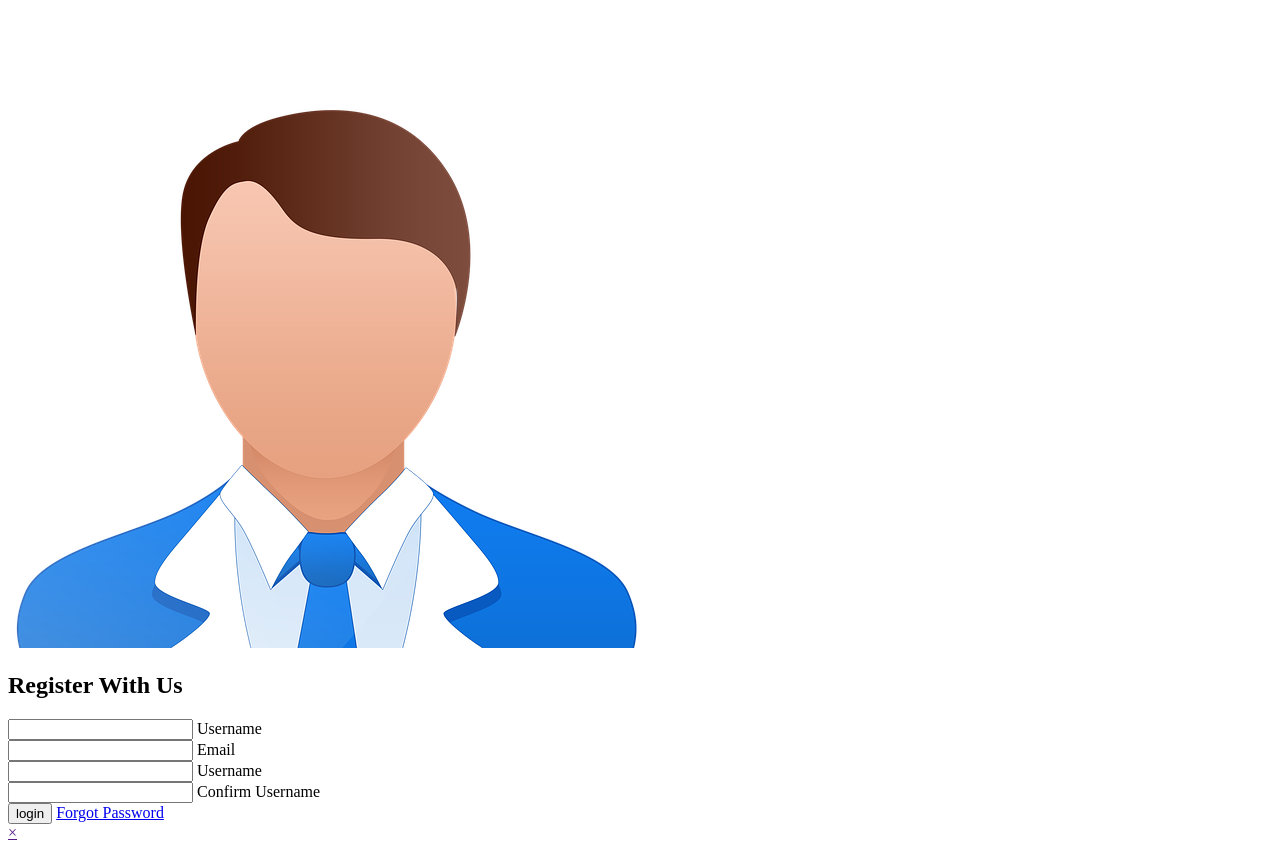
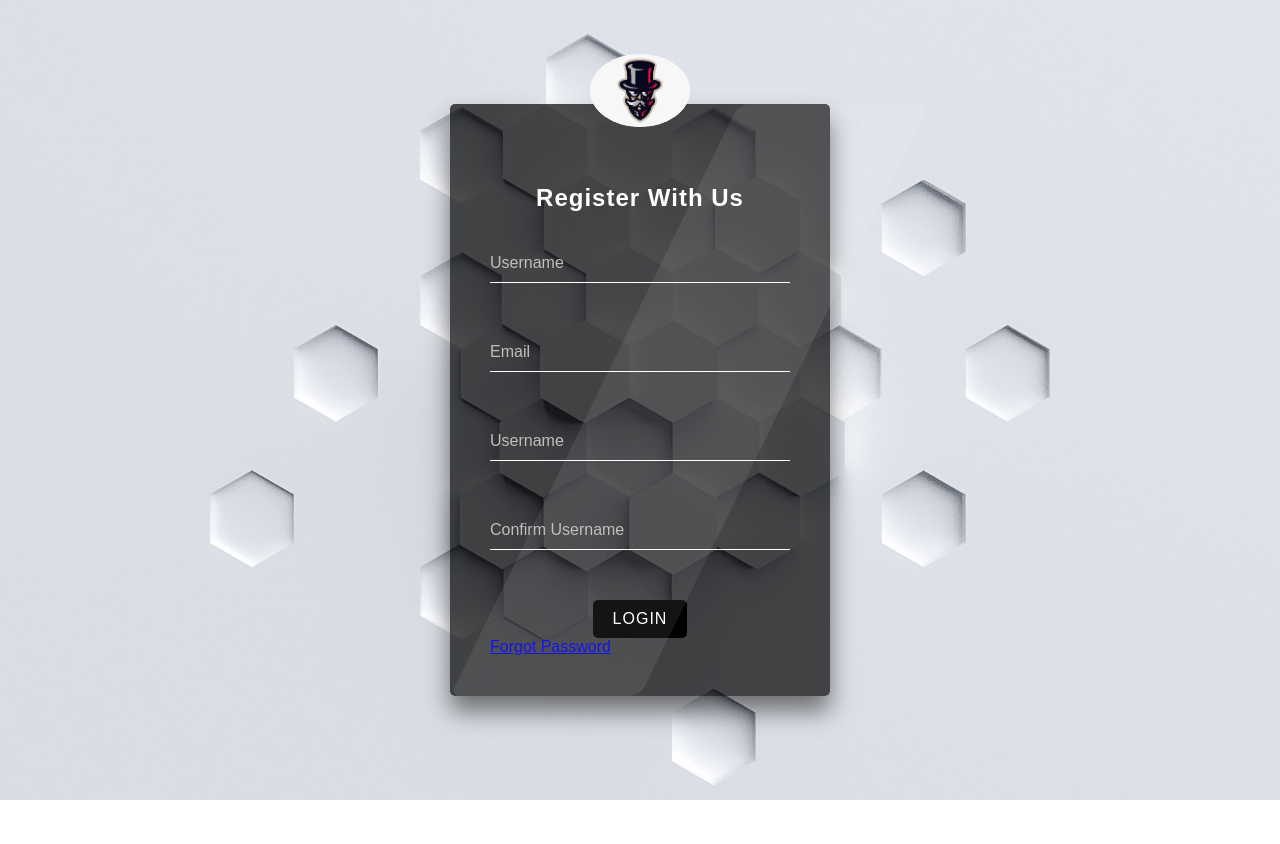
Before and after one commit to BlissfulCoda/FormValidation, a plain HTML site: page index.html in a window 1280 px wide. Shown: the top 844 px of the page. After the commit the page ends 800 px from the top, so only its background shows below. Drawn offline with Linux system fonts and the light colour scheme; files that its build step writes are made by us from their sources.

Commit message:
completed css

```diff
--- a/index.html
+++ b/index.html
@@ -8,9 +8,9 @@
     <title>Form Validation</title>
   </head>
   <body>
-    <div class="login wrapper">
+    <div class="login-wrapper">
       <form action="" class="form" id="form">
-        <img src="img/avatar.png" alt="Image Header" />
+        <img src="img/avatar1.png" alt="Image Header" />
         <h2>Register With Us</h2>
         <div class="input-group">
           <input type="text" name="username" id="username" required />
--- /dev/null
+++ b/style.css
@@ -0,0 +1,144 @@
+:root {
+  --light-color: #fff;
+}
+
+* {
+  margin: 0;
+  padding: 0;
+  box-sizing: border-box;
+}
+
+body {
+  background: url('img/bg.jpg') no-repeat center;
+  background-size: cover;
+  font-family: sans-serif;
+}
+
+.login-wrapper {
+  height: 100vh;
+  width: 100vw;
+  display: flex;
+  justify-content: center;
+  align-items: center;
+}
+
+.form {
+  position: relative;
+  width: 100%;
+  max-width: 380px;
+  padding: 80px 40px 40px;
+  background: rgba(0, 0, 0, 0.7);
+  border-radius: 5px;
+  color: rgb(194, 189, 189);
+  box-shadow: 0 15px 25px rgba(0, 0, 0, 0.5);
+}
+
+.form::before {
+  content: '';
+  position: absolute;
+  top: 0;
+  left: 0;
+  width: 50%;
+  height: 100%;
+  background: rgba(255, 255, 255, 0.08);
+  transform: skewX(-26deg);
+  transform-origin: bottom left;
+  border-radius: 10px;
+  pointer-events: none;
+}
+.form img {
+  position: absolute;
+  top: -50px;
+  left: calc(50% - 50px);
+  width: 100px;
+  background: rgba(255, 255, 255, 0.8);
+  border-radius: 50%;
+}
+
+.form h2 {
+  text-align: center;
+  letter-spacing: 1px;
+  margin-bottom: 2rem;
+  color: var(--light-color);
+}
+
+.form .input-group {
+  position: relative;
+}
+.form .input-group input {
+  width: 100%;
+  padding: 10px 0;
+  font-size: 1rem;
+  letter-spacing: 1px;
+  margin-bottom: 50px;
+  border: none;
+  border-bottom: 1px solid var(--light-color);
+  outline: none;
+  background-color: transparent;
+  color: inherit;
+}
+.form .input-group label {
+  position: absolute;
+  top: 0;
+  left: 0;
+  padding: 10px 0;
+  font-size: 1rem;
+  pointer-events: none;
+  transition: 0.3s ease-out;
+}
+
+.form .input-group input:focus + label,
+.form .input-group input:valid + label {
+  transform: translateY(-18px);
+  color: var(--light-color);
+  font-size: 0.8rem;
+}
+
+.submit-btn {
+  display: block;
+  margin: auto;
+  color: var(--light-color);
+  border: none;
+  outline: none;
+  background: black;
+  font-size: 1rem;
+  text-transform: uppercase;
+  letter-spacing: 1px;
+  padding: 10px 20px;
+  border-radius: 5px;
+  cursor: pointer;
+}
+
+#forgot-pw {
+  display: none;
+  color: var(--light-color);
+}
+
+#forgot-pw {
+  position: absolute;
+  display: flex;
+  justify-content: center;
+  align-items: center;
+  top: 0;
+  left: 0;
+  right: 0;
+  height: 0;
+  z-index: 1;
+  background: var(--light-color);
+  opacity: 0;
+  transition: 0.6s;
+}
+
+#forgot-pw:target {
+  height: 100%;
+  opacity: 1;
+}
+.close {
+  position: absolute;
+  right: 1.5rem;
+  top: 0.5rem;
+  font-size: 2rem;
+  font-weight: 900;
+  text-decoration: none;
+  color: inherit;
+}
```
Also changed, not shown: img/avatar1.png (added), img/style.css (deleted), 1 other file.
